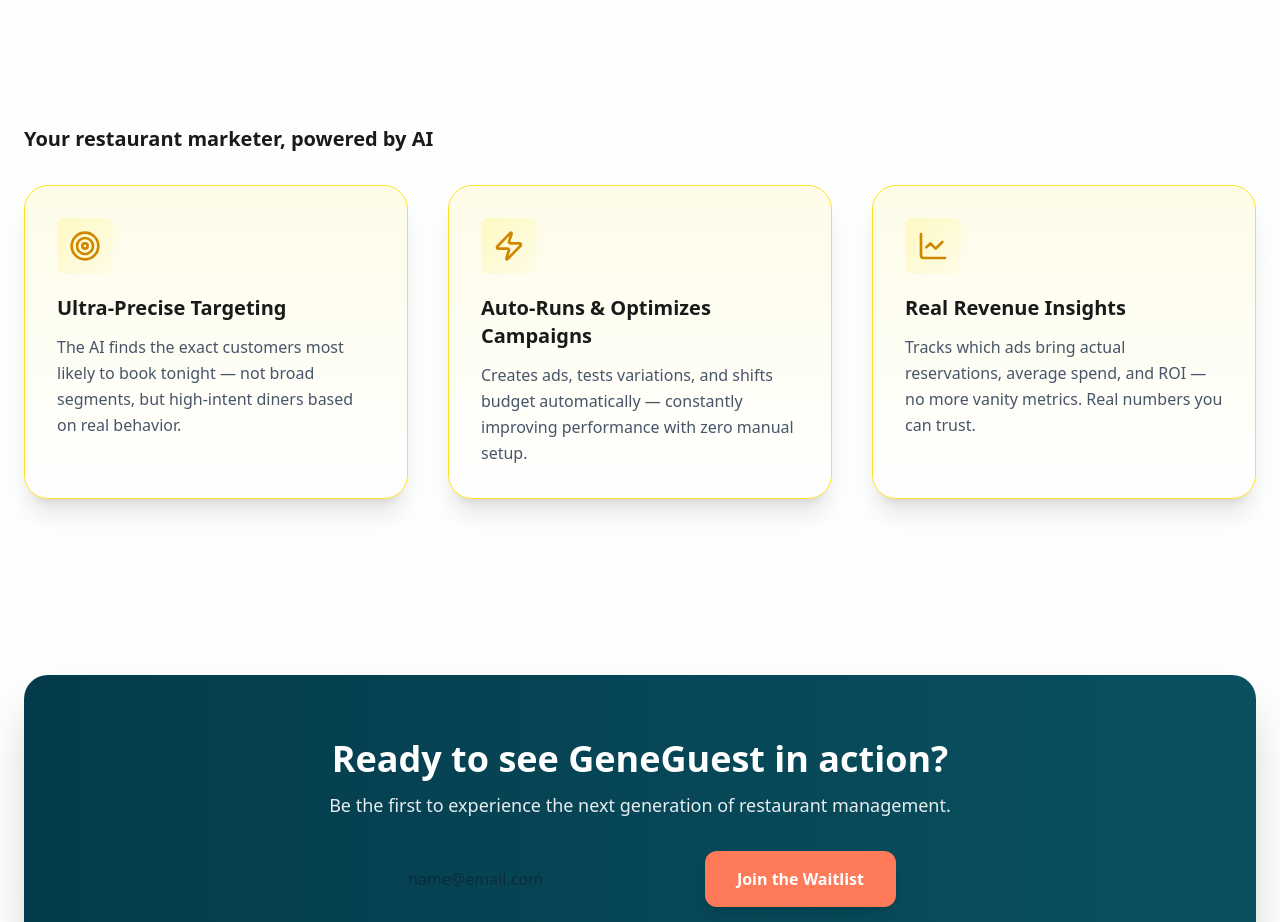
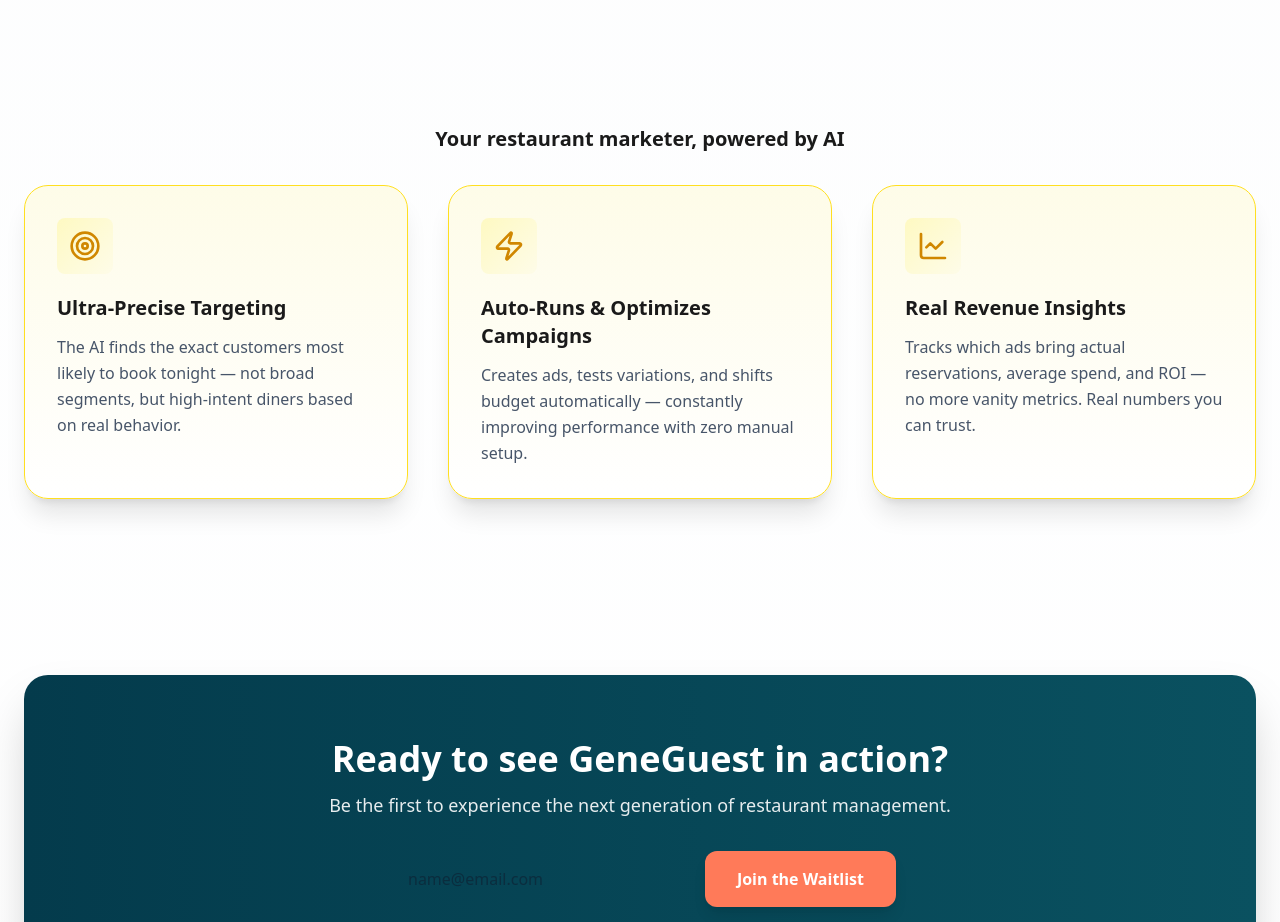
Before and after one commit to saeedblanchette/gestly, a React (Vite) app: page / in a window 1280 px wide. Shown: the part 2960-3882 px from the top of the page. Built offline with nearby package versions, Linux system fonts and the light colour scheme.

Commit message:
fix commants

```diff
--- a/src/components/LandingPage.jsx
+++ b/src/components/LandingPage.jsx
@@ -553,7 +553,7 @@
 {/* Preview Section — AI Ads Agent (Gold style, multilingual, no images) */}
 <section id="preview" className="py-24" data-animate aria-labelledby="preview-title">
   <div className={`${isVisible.preview ? 'animate-in' : 'opacity-0'}`}>
- <h3   className={`text-xl font-bold mb-8 ${isVisible.ads ? 'animate-in' : 'opacity-0'}`}>
+ <h3   className={`text-xl font-bold text-center mb-8 ${isVisible.ads ? 'animate-in' : 'opacity-0'}`}>
             {t.ads.subtitle}
           </h3>
 
```
